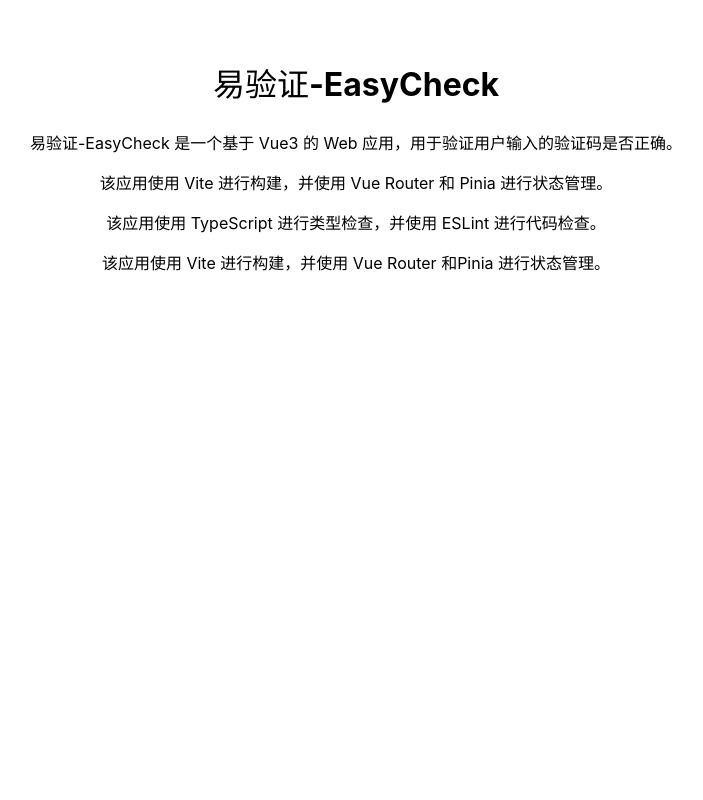
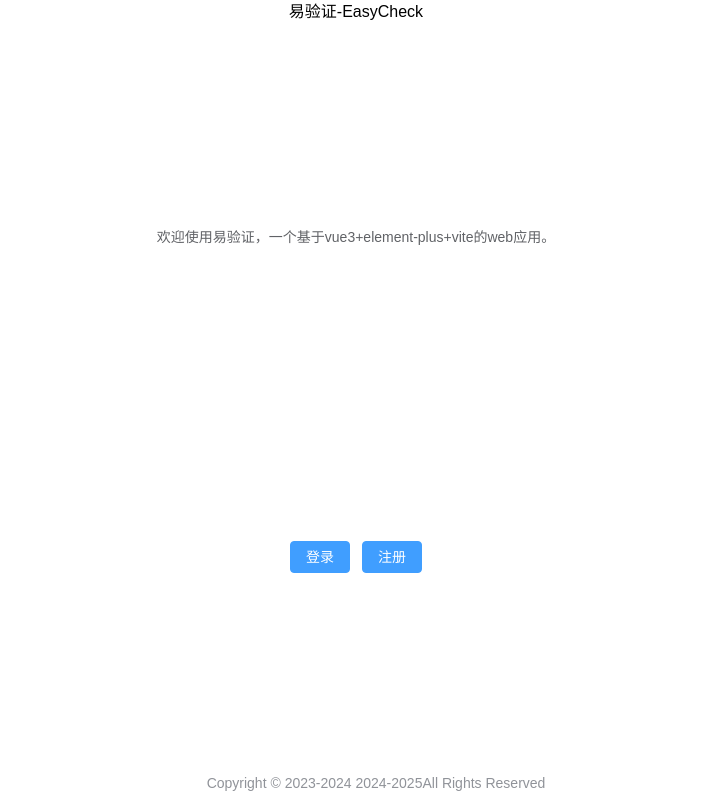
Before and after one commit to AYssu/EasyCheck, a Vue app in the folder vite/: page /about in a window 1280 px wide. Shown: the whole page, without its empty margins (284-987 px from the left). Built offline with nearby package versions, Linux system fonts and the light colour scheme.

Commit message:
添加登录注册

```diff
--- a/vite/index.html
+++ b/vite/index.html
@@ -1,5 +1,5 @@
 <!doctype html>
-<html lang="zh-CN">
+<html lang="zh-cn">
   <head>
     <meta charset="UTF-8" />
     <link rel="icon" type="image/svg+xml" href="/vite.svg" />
--- a/vite/package.json
+++ b/vite/package.json
@@ -9,6 +9,8 @@
     "preview": "vite preview"
   },
   "dependencies": {
+    "element-plus": "^2.8.4",
+    "sass": "^1.79.4",
     "vue": "^3.4.37",
     "vue-router": "^4.4.5"
   },
--- a/vite/src/main.ts
+++ b/vite/src/main.ts
@@ -3,7 +3,12 @@
 import App from './App.vue'
 import router from './router/index.ts'
 
+// 导入 element plus 样式和组件
+import 'element-plus/dist/index.css'
+import ElementPlus from 'element-plus'
+
 const app = createApp(App)
 
+app.use(ElementPlus)
 app.use(router)
 app.mount('#app')
--- a/vite/src/style.css
+++ b/vite/src/style.css
@@ -1,28 +1,50 @@
+
+
+
 :root {
-  font-family: Inter, system-ui, Avenir, Helvetica, Arial, sans-serif;
-  line-height: 1.5;
-  font-weight: 400;
+  line-height: 1.5; /* 1 */
+  -webkit-text-size-adjust: 100%; /* 2 */
+  -moz-tab-size: 4; /* 3 */
+  tab-size: 4; /* 3 */
+  font-family: Arial,ui-sans-serif, system-ui, -apple-system, BlinkMacSystemFont, "Segoe UI", Roboto, "Helvetica Neue", Arial, "Noto Sans", sans-serif, "Apple Color Emoji", "Segoe UI Emoji", "Segoe UI Symbol", "Noto Color Emoji";
 
   color-scheme: light dark;
-
   font-synthesis: none;
   text-rendering: optimizeLegibility;
-  -webkit-font-smoothing: antialiased;
-  -moz-osx-font-smoothing: grayscale;
+  overflow-y: scroll;
+  -webkit-overflow-scrolling: touch;
+  scrollbar-width: none;
+  -ms-overflow-style: none;
 }
+
+
+
+::-webkit-scrollbar {
+  display: none;
+}
+
+::-webkit-scrollbar-thumb {
+  background: transparent; /* Chrome, Safari, newer versions of Opera */
+
+}
+
+::-webkit-scrollbar-track {
+  background: transparent; /* Chrome, Safari, newer versions of Opera */
+}
+
+
+body, html {
+  padding: 0;
+  margin: 0;
+}
+
 
 a {
   font-weight: 500;
   color: #646cff;
   text-decoration: inherit;
 }
+
 a:hover {
   color: #535bf2;
 }
-
-
-
-#app {
-  padding: 2rem;
-  text-align: center;
-}
--- a/vite/src/view/AboutView.vue
+++ b/vite/src/view/AboutView.vue
@@ -1,19 +1,182 @@
 <template>
-  <div class="about">
-    <h1>易验证-EasyCheck</h1>
-    <div class="about-content">
-      <p>
-        易验证-EasyCheck 是一个基于 Vue3 的 Web 应用，用于验证用户输入的验证码是否正确。
-      </p>
-      <p>
-        该应用使用 Vite 进行构建，并使用 Vue Router 和 Pinia 进行状态管理。
-      </p>
-      <p>
-        该应用使用 TypeScript 进行类型检查，并使用 ESLint 进行代码检查。
-      </p>
-      <p>
-        该应用使用 Vite 进行构建，并使用 Vue Router 和Pinia 进行状态管理。
-      </p>
-    </div>
+  <div id="main">
+    <el-container id="container">
+      <el-header>易验证-EasyCheck</el-header>
+      <el-main>
+        <div class="main">
+          <el-text>
+            欢迎使用易验证，一个基于vue3+element-plus+vite的web应用。
+          </el-text>
+          <el-row>
+            <el-col :span="24">
+              <el-button type="primary" @click="login_dialog_show=true">登录</el-button>
+              <el-button type="primary" @click="to_register">注册</el-button>
+            </el-col>
+          </el-row>
+        </div>
+      </el-main>
+      <el-footer>
+        <div class="footer">
+          <el-text type="info">Copyright © 2023-2024 2024-2025</el-text>
+          <el-text type="info">All Rights Reserved</el-text>
+        </div>
+      </el-footer>
+    </el-container>
+    <el-dialog v-model="login_dialog_show" :show-close="false" :close-on-press-escape="true" width="40%">
+      <template #header>
+        <div class="input_dialog_head">
+          <el-text size="large">用户登录</el-text>
+        </div>
+      </template>
+      <el-form ref="loginForm" :model="login_form"  :rules="login_rules" label-width="60px" >
+        <el-form-item label="账号" prop="username">
+          <el-input v-model="login_form.username" type="text" placeholder="请输入账号" clearable></el-input>
+        </el-form-item>
+        <el-form-item label="密码" prop="password">
+          <el-input v-model="login_form.password" type="password" placeholder="请输入密码" show-password></el-input>
+        </el-form-item>
+        <el-form-item>
+          <el-checkbox v-model="login_form.agree">同意协议</el-checkbox>
+        </el-form-item>
+        <el-form-item>
+          <el-button type="primary" @click="to_login">登录</el-button>
+          <el-button @click="()=>{
+            login_dialog_show = false;
+            register_dialog_show = true;
+          }">没有账号？前往注册</el-button>
+        </el-form-item>
+      </el-form>
+
+    </el-dialog>
+    <el-dialog v-model="register_dialog_show" :show-close="false" :close-on-press-escape="true" width="40%">
+      <template #header>
+        <div class="input_dialog_head">
+          <el-text size="large">用户注册</el-text>
+        </div>
+      </template>
+      <el-form ref="loginForm" :model="register_form"  :rules="register_rules" label-width="60px" >
+        <el-form-item label="账号" prop="username">
+          <el-input v-model="register_form.username" type="text" placeholder="请输入账号" clearable></el-input>
+        </el-form-item>
+        <el-form-item label="邮箱" prop="email">
+          <el-input v-model="register_form.email" type="text" placeholder="请输入邮箱" clearable></el-input>
+        </el-form-item>
+        <el-form-item label="密码" prop="password">
+          <el-input v-model="register_form.password" type="password" placeholder="请输入密码" show-password></el-input>
+        </el-form-item>
+
+        <el-form-item>
+          <el-checkbox v-model="register_form.agree">同意协议</el-checkbox>
+        </el-form-item>
+        <el-form-item>
+          <el-button type="primary" @click="to_login">注册</el-button>
+          <el-button @click="()=>{
+            register_dialog_show = false;
+              login_dialog_show = true;
+
+          }">已有账号？前往登录</el-button>
+        </el-form-item>
+      </el-form>
+
+    </el-dialog>
   </div>
 </template>
+
+<script setup lang="ts">
+import { ref} from 'vue';
+
+// 显示登录弹窗的变量
+const login_dialog_show = ref(false);
+const register_dialog_show = ref(false);
+
+// 登录表单
+const login_form = ref({
+  username: '',
+  password: '',
+  agree: false
+})
+
+// 注册表单
+const register_form = ref({
+  username: '',
+  password: '',
+  email: '',
+  agree: false
+})
+
+// 表单验证规则
+
+const login_rules = ref({
+  username: [
+    { required: true, message: '请输入账号', trigger: 'blur' },
+    { min: 2, max: 10, message: '账号长度在 2 到 10 个字符', trigger: 'blur' }
+  ],
+  password: [
+    { required: true, message: '请输入密码', trigger: 'blur' },
+    { min: 6, max: 18, message: '密码长度在 6 到 18 个字符', trigger: 'blur' }
+  ],
+});
+
+// 注册表单校验规则
+const register_rules = ref({
+  username: [
+    { required: true, message: '请输入账号', trigger: 'blur' },
+    { min: 2, max: 10, message: '账号长度在 2 到 10 个字符', trigger: 'blur' }
+  ],
+  email: [
+    { required: true, message: '请输入邮箱', trigger: 'blur' },
+    { type: 'email', message: '请输入正确的邮箱地址', trigger: ['blur', 'change'] }
+  ],
+  password: [
+    { required: true, message: '请输入密码', trigger: 'blur' },
+    { min: 6, max: 18, message: '密码长度在 6 到 18 个字符', trigger: 'blur' }
+  ],
+});
+
+
+// 登录方法
+const to_login = () => {
+  console.log('点击登录');
+};
+
+// 注册方法
+const to_register = () => {
+  // 执行跳转到注册页面的逻辑
+  console.log('点击注册');
+};
+</script>
+
+<style scoped lang="scss">
+#main {
+  display: flex;
+  height: 100vh; /* Full height of the viewport */
+  align-items: center; /* Vertically center the content */
+  justify-content: center; /* Horizontally center the content */
+}
+
+#container {
+  width: 100vw;
+  height: 100vh;
+  text-align: center;
+}
+
+.main {
+  width: 100%;
+  height: 100%;
+  display: grid;
+  place-items: center; /* Center the content */
+}
+
+.footer {
+  width: 100%;
+  position: absolute;
+  bottom: 0;
+  margin-bottom: 5px;
+}
+
+.input_dialog_head {
+  display: flex;
+  align-items: center;
+  justify-content: center;
+}
+</style>
```
Also changed, not shown: 1 other file (tests, documents, lock files or other folders).
